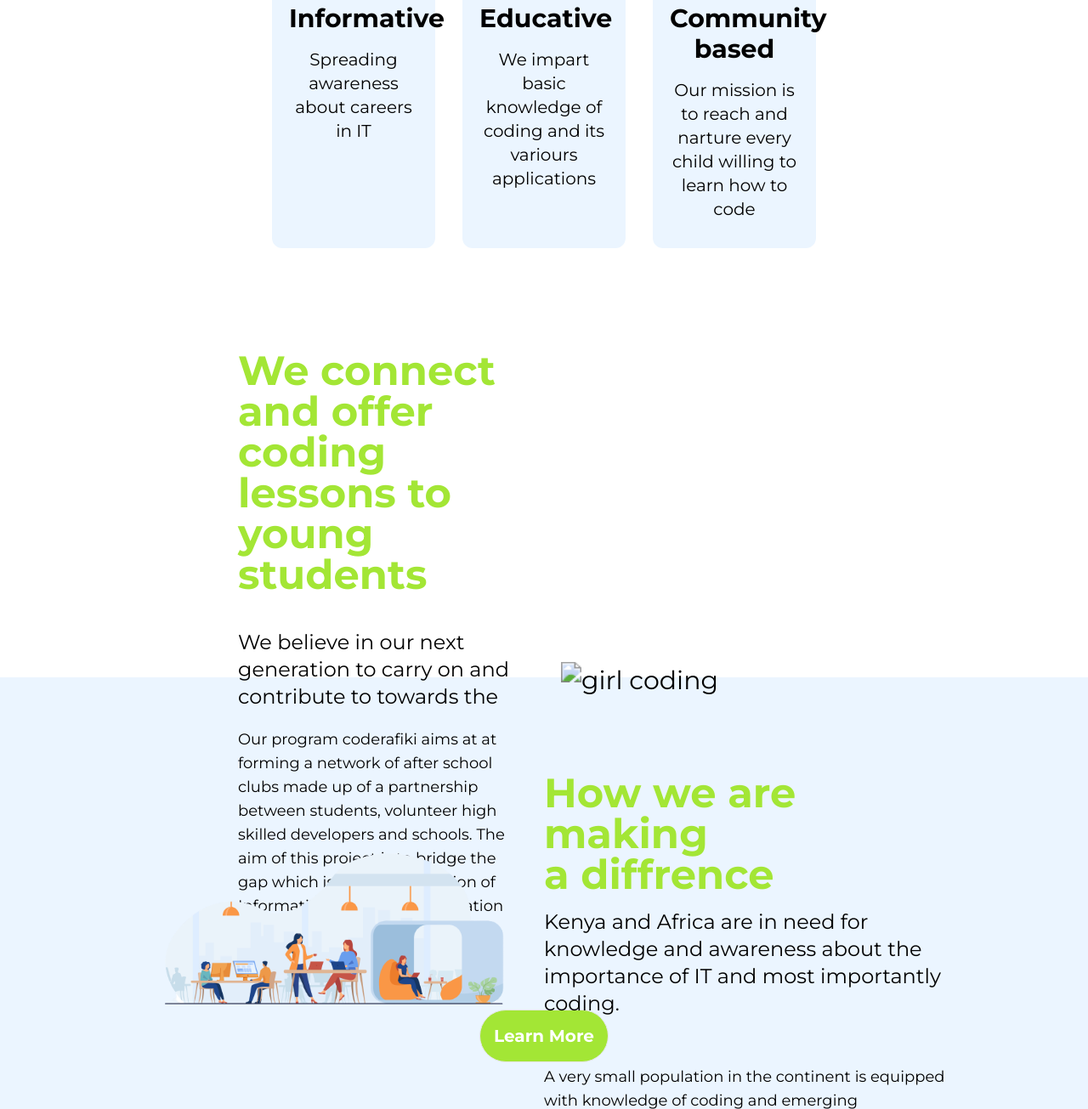
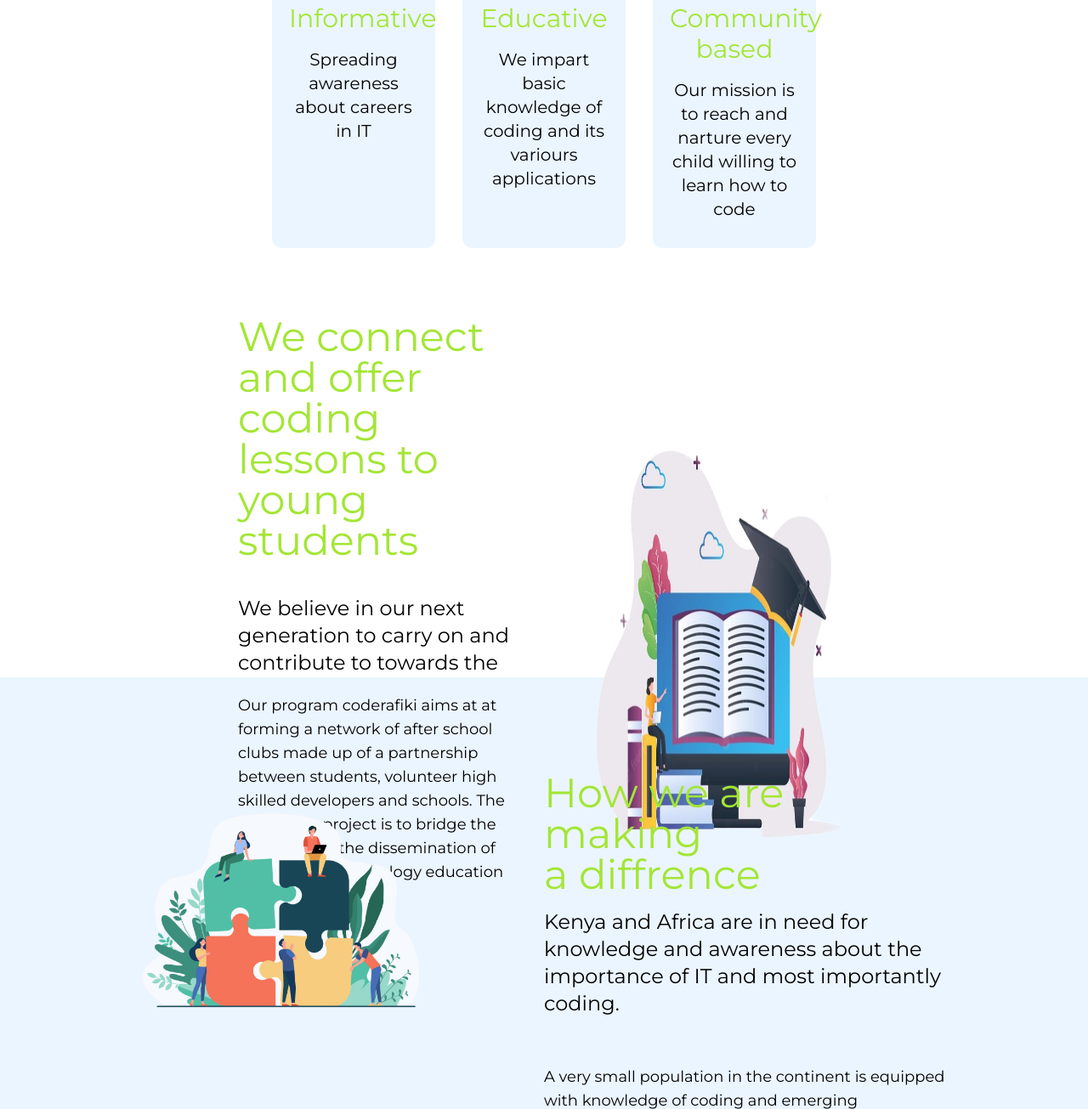
Before and after one commit to Njeriee/shecoders_website, a website: page index.html in a window 1280 px wide. Shown: the part 803-2108 px from the top of the page at 85% size. Drawn offline with nearby package versions, Linux system fonts and the light colour scheme.

Commit message:
home page fixed

```diff
--- a/index.html
+++ b/index.html
@@ -13,7 +13,7 @@
     <link href="/dist/output.css" rel="stylesheet" />
     <title>home</title>
   </head>
-  <body class="font-montserrat">
+  <body class="font-montserrat text-black">
     <section id="home" class="md:h-screen bg-center bg-cover">
       <nav class="nav flex flex-wrap items-center justify-between px-4 md:px-10">
         <div class="flex flex-no-shrink items-center mr-6 py-3 text-grey-darkest">
@@ -77,14 +77,14 @@
             <span class="material-symbols-outlined text-lime-400 text-8xl">
               info
             </span>
-            <h6 class="text-3xl font-bold pb-4">Informative</h6>
+            <h6 class="text-3xl text-lime-400 pb-4">Informative</h6>
             <p class="">Spreading awareness about careers in IT</p>
           </div>
           <div class="bg-blue-50 px-5 py-8 w-full text-center rounded-xl">
             <span class="material-symbols-outlined text-lime-400 text-8xl">
               school
             </span>
-            <h6 class="text-3xl font-bold pb-4">Educative</h6>
+            <h6 class="text-3xl text-lime-400 pb-4">Educative</h6>
             <p class="">
               We impart basic knowledge of coding and its variours applications
             </p>
@@ -93,16 +93,16 @@
             <span class="material-symbols-outlined text-lime-400 text-8xl">
               local_library
             </span>
-            <h6 class="text-3xl font-bold pb-4">Community based</h6>
+            <h6 class="text-3xl text-lime-400 pb-4">Community based</h6>
             <p class="">
               Our mission is to reach and narture every child willing to learn
               how to code
             </p>
           </div>
         </div>
-        <div class="flex flex-col md:flex-row md:py-10 md:pt-20 md:px-40 justify-center">
+        <div class="flex flex-col md:flex-row md:py-10 md:px-40 justify-center">
           <div class="basis-1/2 flex flex-col px-10 justify-center">
-            <h1 class="font-bold text-3xl md:text-5xl py-10 text-lime-400 leading-snug">
+            <h1 class="text-3xl md:text-5xl py-10 text-lime-400 leading-snug">
               We connect and offer coding lessons to young students
             </h1>
             <p class="text-2xl pb-5">
@@ -116,21 +116,21 @@
               bridge the gap which is the dissemination of Information
               Technology education to schools.
             </p>
+            <div class="md:py-8 py-4">
+              <button
+                class="text-center font-semibold md:text-xl border bg-lime-400 text-white rounded-full m-auto md:p-4 p-2 justify-center"
+              >
+                <a href="/src/coderafiki.html">Learn More</a>
+              </button>
+            </div>
           </div>
-          <div class="basis-1/2 flex flex-col px-20 justify-center">
+          <div class="basis-1/2 flex flex-col py-5 justify-center">
             <img
-              class="scale-150 pt-20"
-              src="/src/images/lady_programing.png"
-              alt="girl coding"
+              class="w-fit h-full"
+              src="/src/images/home_page_picture1.png"
+              alt="home_page_picture1"
             />
           </div>
-        </div>
-        <div class="md:py-10 flex flex-col justify-center">
-          <button
-            class="text-center font-semibold md:text-xl border bg-lime-400 text-white rounded-full m-auto md:p-4 p-2 justify-center"
-          >
-            <a href="/src/coderafiki.html">Learn More</a>
-          </button>
         </div>
       </div>
     </section>
@@ -142,8 +142,8 @@
         <div class="basis-1/2 flex md:flex-col md:pr-5">
           <div class="pt-10">
             <img
-              class=""
-              src="/src/images/girls_coding2-removebg-preview.png"
+              class="w-3/4"
+              src="/src/images/home_page_picture2.png"
               alt="girls_coding"
             />
           </div>
@@ -154,7 +154,7 @@
         </div>
         <div class="basis-1/2 flex flex-col">
           <div class="">
-            <h1 class="md:text-5xl font-semibold  text-3xl text-lime-400 md:font-bold">
+            <h1 class="md:text-5xl text-3xl text-lime-400">
               How we are making <br />
               a diffrence
             </h1>
@@ -192,7 +192,7 @@
     <section id="section_three" class="p-10 bg-white">
       <div class="flex flex-col justify-center md:text-xl">
         <div class="py-10">
-          <h1 class="text-center text-3xl md:text-5xl font-bold text-black">
+          <h1 class="text-center text-3xl md:text-5xl  text-black">
             Our targets
           </h1>
         </div>
@@ -228,7 +228,7 @@
     <section class="bg-blue-50 py-10 flex flex-col">
       <div class="flex flex-col px-4 md:flex-row h-full">
         <div class="basis-1/2 md:px-40">
-          <h1 class="text-2xl md:text-4xl font-bold text-lime-400 py-5">
+          <h1 class="text-2xl md:text-4xl text-lime-400 py-5">
             Be an empowered developer
           </h1>
           <p class="pb-10 md:text-xl leading-loose">
```
Also changed, not shown: src/about.html (+10 -10 lines), src/coderafiki.html (+1 -1 lines), dist/output.css, src/images/home_page_picture1.png (added), src/images/home_page_picture2.png (added), src/images/lady.png (deleted), 3 other files.
